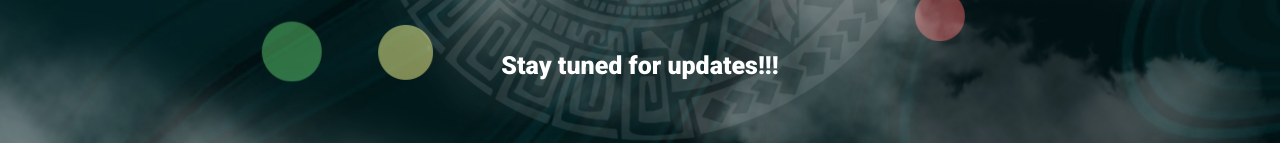
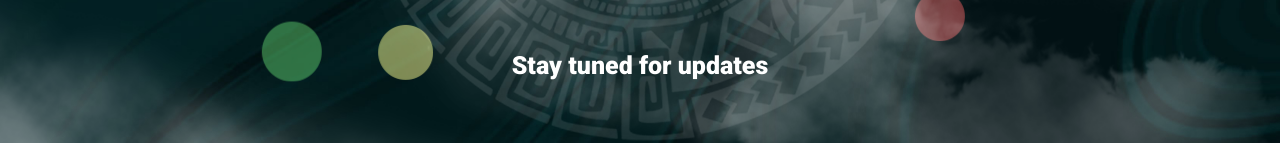
Before and after one commit to AnanduR32/asthra19, a plain HTML site: page index.html in a window 1280 px wide. Shown: the part 557-700 px from the top of the page. Drawn offline with Linux system fonts and the light colour scheme.

Commit message:
Update index.html

```diff
--- a/index.html
+++ b/index.html
@@ -90,7 +90,7 @@
                         </h1><br>
 
                         <p class="sub-title">
-                          Stay tuned for updates!!!
+                          Stay tuned for updates
                         </p>
 
 
```
